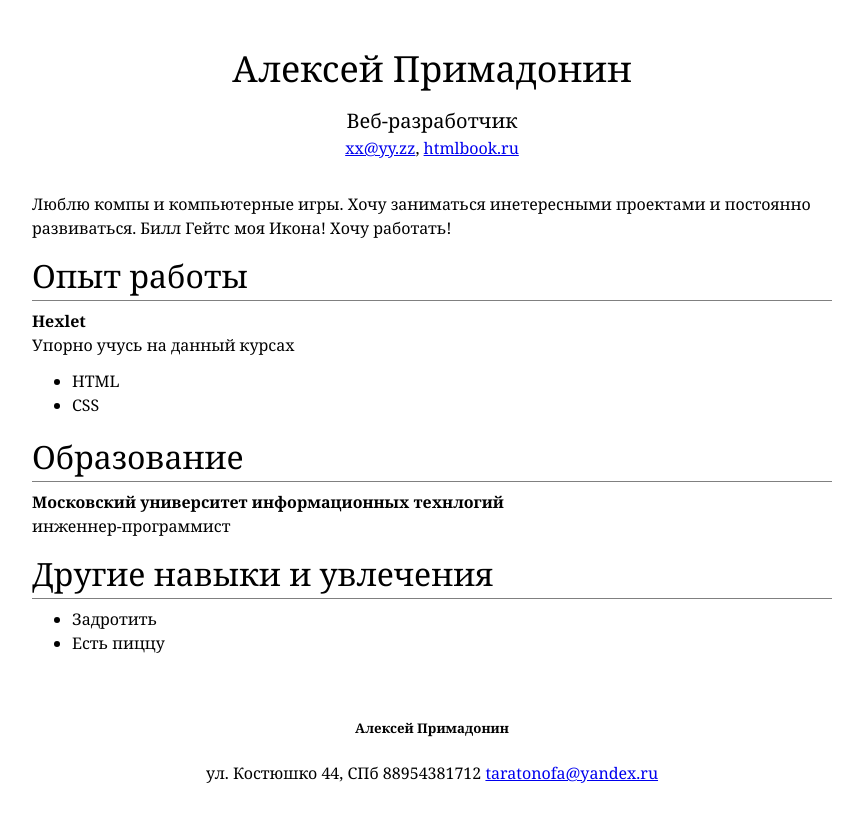
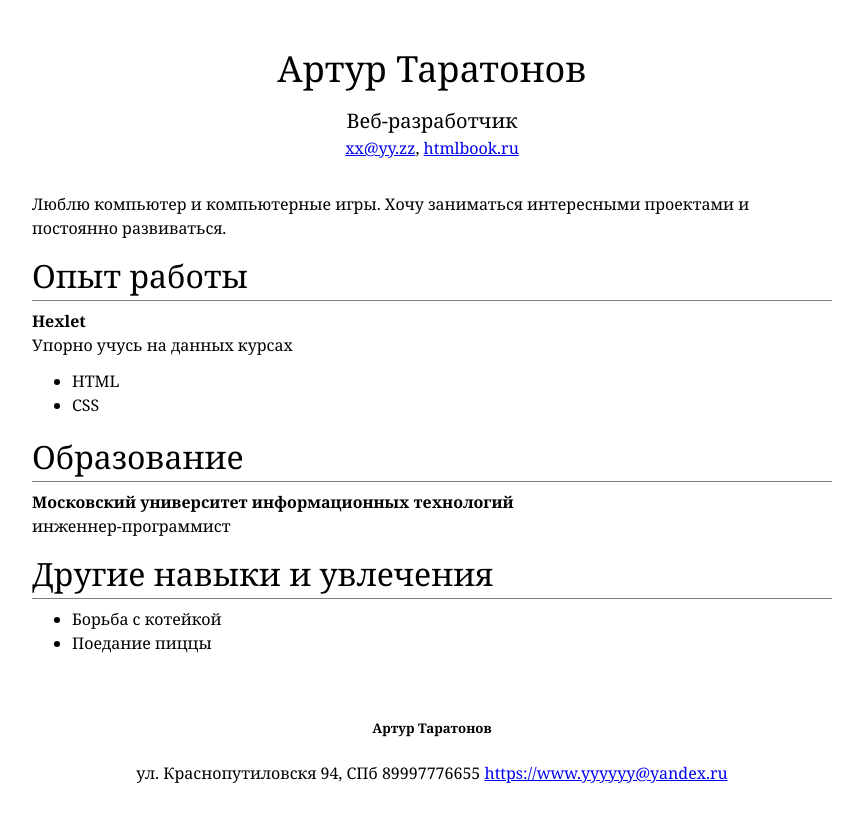
Before and after one commit to Taratonof/Taratonof.github.io, a plain HTML site: page index.html in a window 1280 px wide. Shown: the whole page, without its empty margins (208-1071 px from the left). Drawn offline with Linux system fonts and the light colour scheme.

Commit message:
Update index.html

```diff
--- a/index.html
+++ b/index.html
@@ -6,7 +6,7 @@
     </head>
     <body>
         <div id="header">
-            <h1>Алексей Примадонин</h1>
+            <h1>Артур Таратонов</h1>
             <h3>Веб-разработчик</h3>
             <p>
                 <a href="mailto:xx@yy.zz">xx@yy.zz</a>,
@@ -14,11 +14,11 @@
             </p>
         </div>
         <div id="main">
-            <p>Люблю компы и компьютерные игры. Хочу заниматься инетересными проектами и постоянно развиваться. Билл Гейтс моя Икона! Хочу работать!</p>
+            <p>Люблю компьютер и компьютерные игры. Хочу заниматься интересными проектами и постоянно развиваться.</p>
             <section>
                 <h2>Опыт работы</h2>
                 <h4>Hexlet</h4>
-                <p>Упорно учусь на данный курсах</p>
+                <p>Упорно учусь на данных курсах</p>
                 <ul>
                     <li>HTML</li>
                     <li>CSS</li>
@@ -26,20 +26,20 @@
             </section>
             <section>
                 <h2>Образование</h2>
-                <h4>Московский университет информационных технлогий</h4>
+                <h4>Московский университет информационных технологий</h4>
                 <p>инженнер-программист</p>
             </section>
             <section>
                 <h2>Другие навыки и увлечения</h2>
                 <ul>
-                    <li>Задротить</li>
-                    <li>Есть пиццу</li>
+                    <li>Борьба с котейкой</li>
+                    <li>Поедание пиццы</li>
                 </ul>
             </section>
         </div>
         <div id="footer">
-            <h5>Алексей Примадонин</h5>
-            <p>ул. Костюшко 44, СПб 88954381712 <a href="https://www.taratonofa@yandex.ru">taratonofa@yandex.ru</a></p>
+            <h5>Артур Таратонов</h5>
+            <p>ул. Краснопутиловскя 94, СПб 89997776655 <a href="https://www.уууууу@yandex.ru">https://www.уууууу@yandex.ru</a></p>
         </div>
     </body>
 </html>
```
